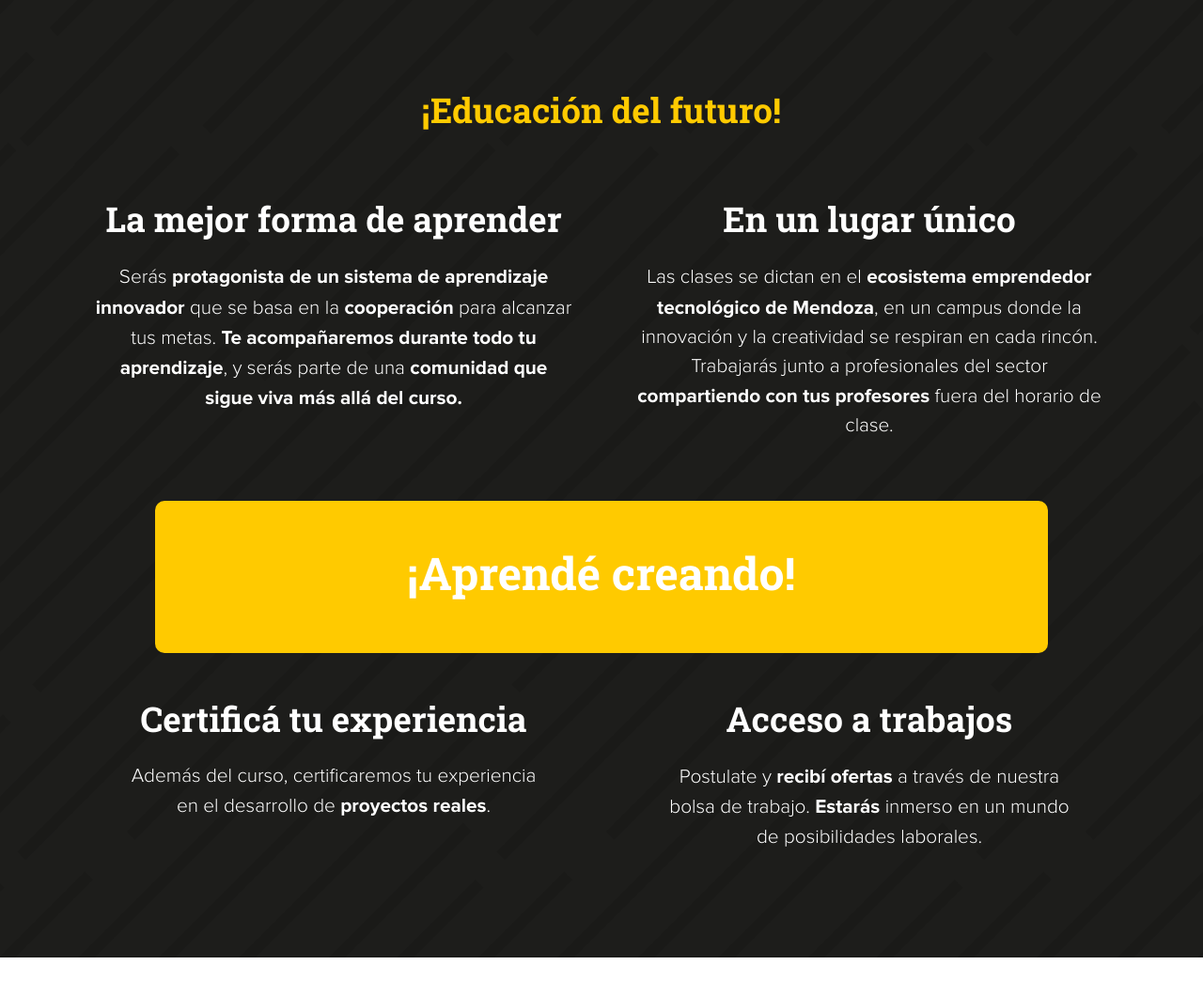
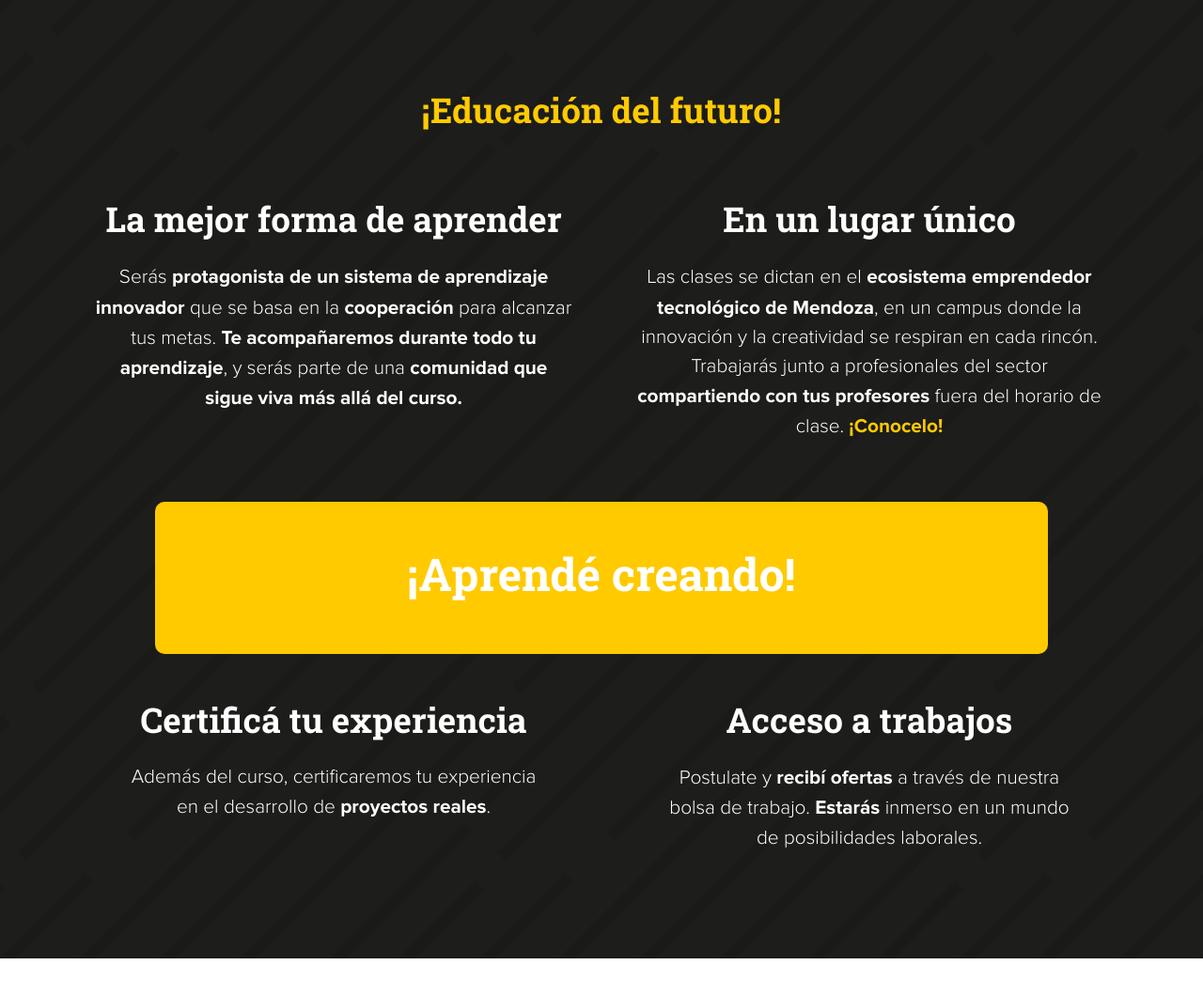
Before and after one commit to luisvid/EggTechWeb, a PHP site: page / in a window 1280 px wide. Shown: the part 751-1811 px from the top of the page at 94% size. Run offline with PHP 8.4, Linux system fonts and the light colour scheme; some libraries are stand-ins or nearby versions.

```diff
--- a/index.php
+++ b/index.php
@@ -229,7 +229,9 @@ function get_data($var) {
               <p class="txtbco">Las clases se dictan en el
                 <strong>ecosistema emprendedor tecnológico de Mendoza</strong>, en un campus donde la innovación y la creatividad se respiran en
                 cada rincón. Trabajarás junto a profesionales del sector
-                <strong>compartiendo con tus profesores</strong> fuera del horario de clase.</p>
+                <strong>compartiendo con tus profesores</strong> fuera del horario de clase.
+                <a target="_blank" href="http://www.campusolegario.org/campus/" class="txtylow"><strong>¡Conocelo!</strong></a></p>
+
             </div>
           </div>
         </div>
```
